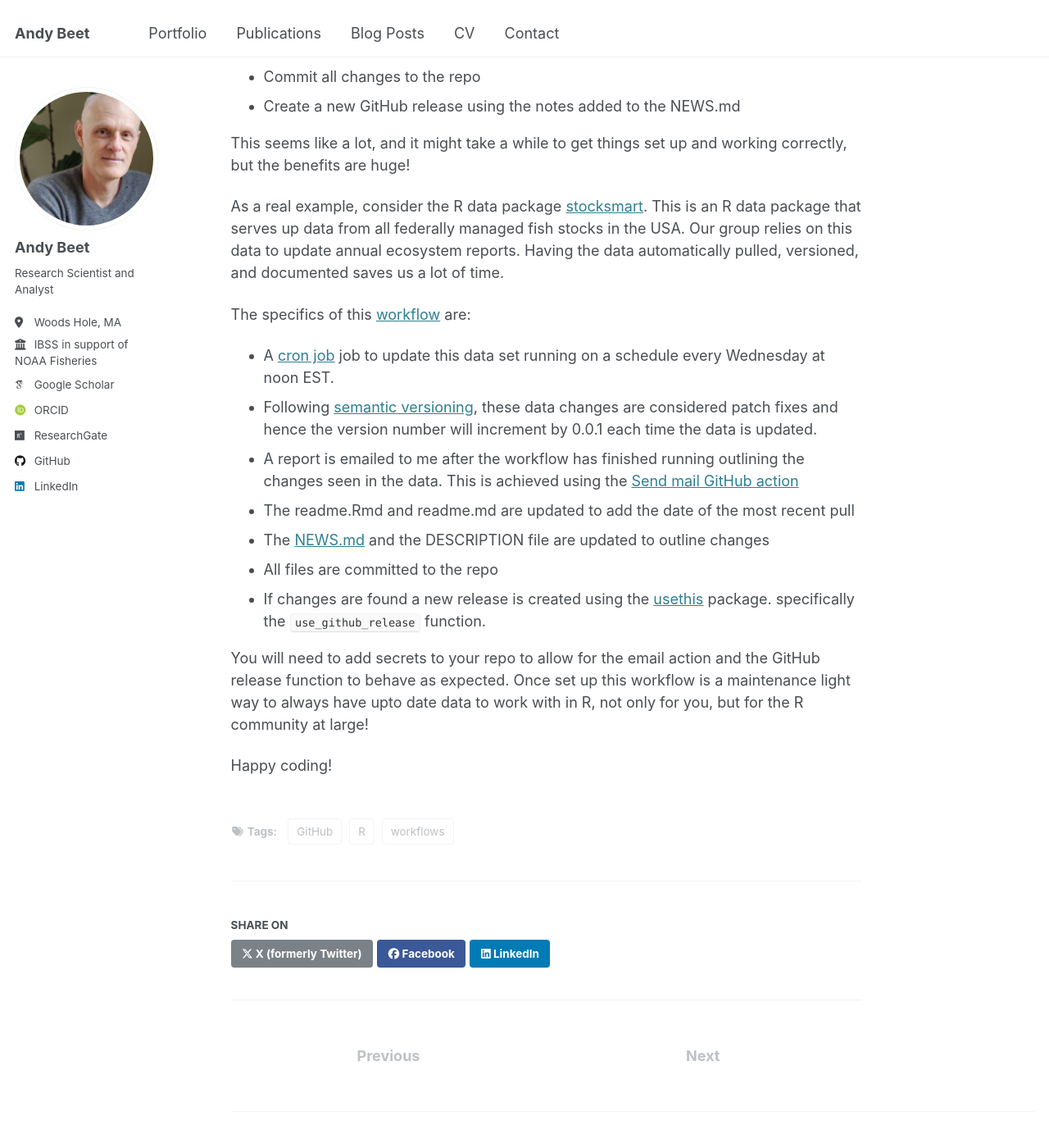
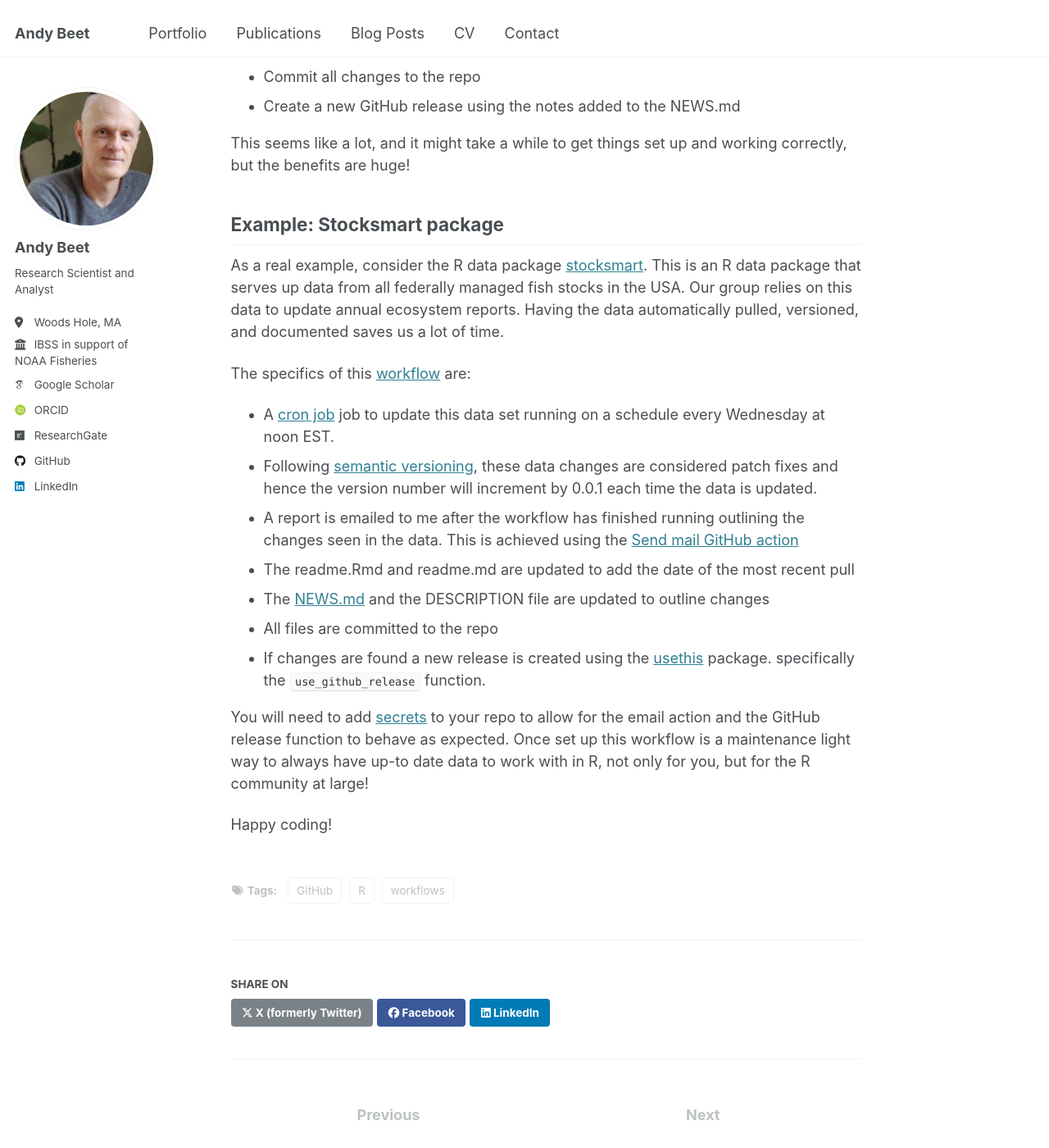
Before and after one commit to andybeet/website, a Jekyll site: the page built from _posts/2025-11-01-automate_versioning.md, in a window 1280 px wide and 1400 px high, scrolled down 733 px. Shown: the whole window at 82% size. Built offline with Jekyll 4.4.1, drawn with Linux system fonts in a browser that asks for light colours; some web fonts are replaced.

Commit message:
example title

```diff
--- a/_posts/2025-11-01-automate_versioning.md
+++ b/_posts/2025-11-01-automate_versioning.md
@@ -26,6 +26,8 @@ You can do all of this using a GitHub action. Within the workflow, the steps you
 
 This seems like a lot, and it might take a while to get things set up and working correctly, but the benefits are huge!
 
+## Example: Stocksmart package
+
 As a real example, consider the R data package [stocksmart](https://noaa-edab.github.io/stocksmart/). This is an R data package that serves up data from all federally managed fish stocks in the USA.
 Our group relies on this data to update annual ecosystem reports. Having the data automatically pulled, versioned, and documented saves us a lot of time.
 
@@ -39,6 +41,6 @@ The specifics of this [workflow](https://github.com/NOAA-EDAB/stocksmart/blob/ma
 * All files are committed to the repo
 * If changes are found a new release is created using the [usethis](https://usethis.r-lib.org/) package. specifically the `use_github_release` function.
 
-You will need to add secrets to your repo to allow for the email action and the GitHub release function to behave as expected. Once set up this workflow is a maintenance light way to always have upto date data to work with in R, not only for you, but for the R community at large!
+You will need to add [secrets](https://docs.github.com/en/actions/how-tos/write-workflows/choose-what-workflows-do/use-secrets) to your repo to allow for the email action and the GitHub release function to behave as expected. Once set up this workflow is a maintenance light way to always have up-to date data to work with in R, not only for you, but for the R community at large!
 
 Happy coding!
```
